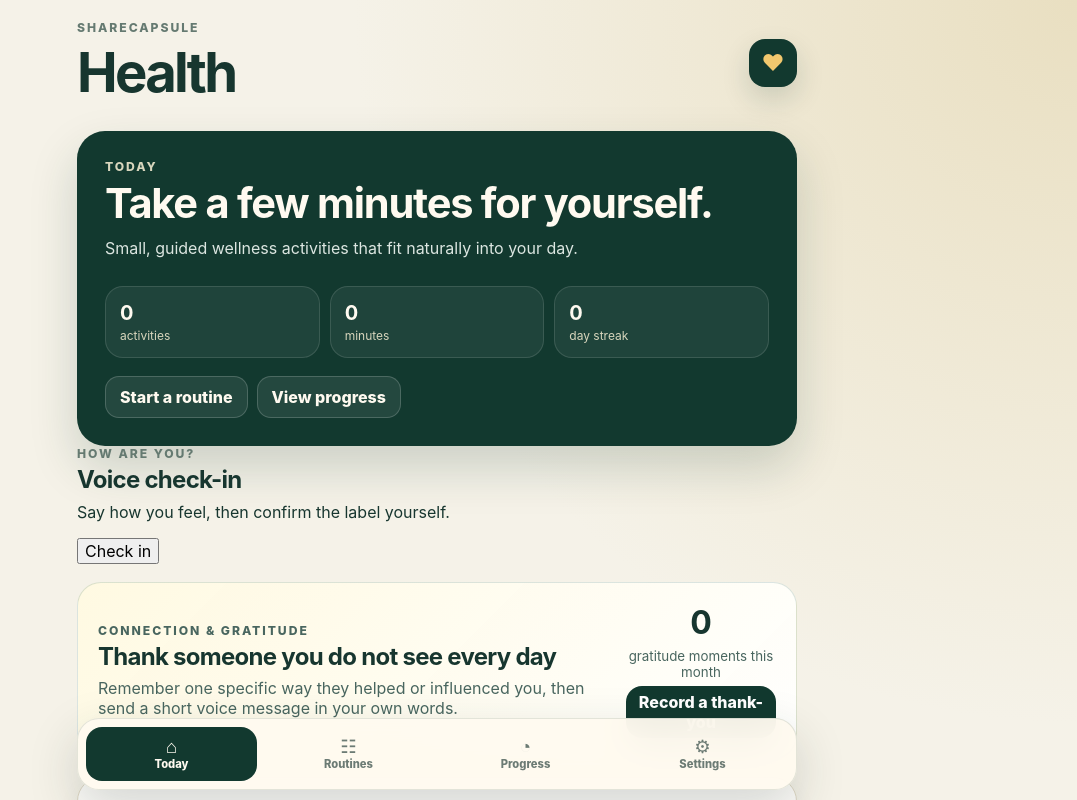
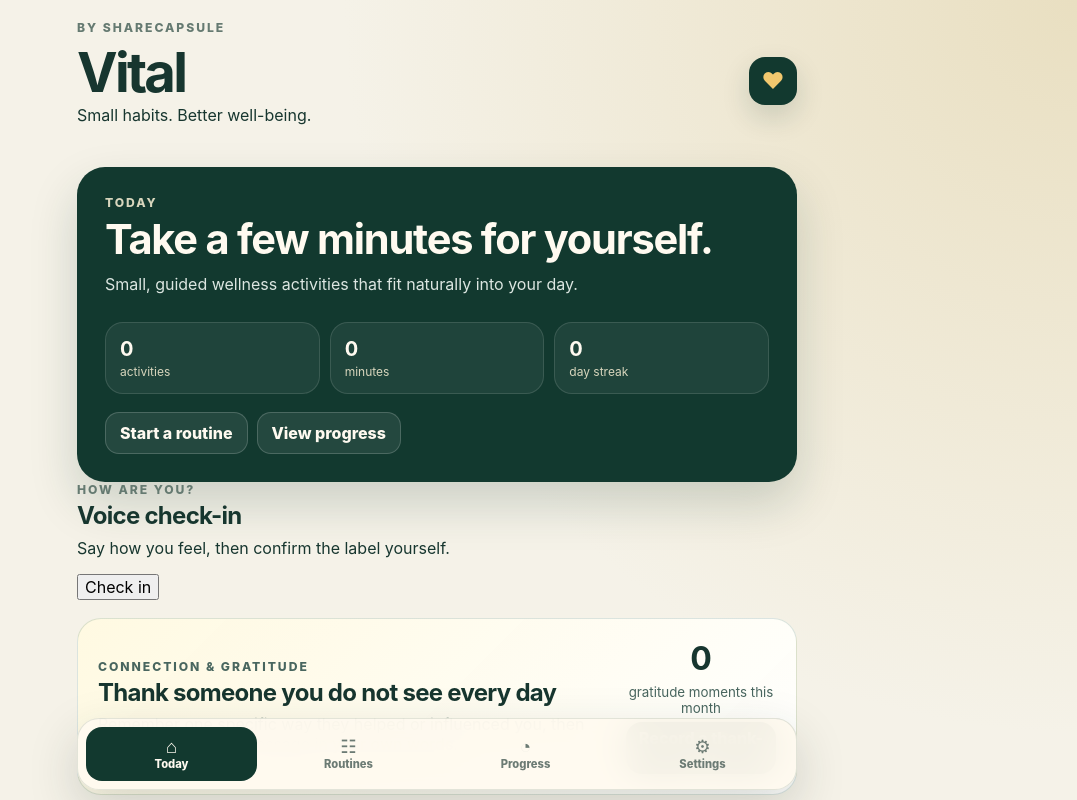
Before and after one commit to ananthaprakashb/sharecapsule-health, a React (Vite) app: page / in a window 1280 px wide. Shown: the top 800 px of the page, without its empty margins (203-1280 px from the left). Built offline with nearby package versions, Linux system fonts and the light colour scheme.

Commit message:
brand: rename app to Vital by ShareCapsule

```diff
--- a/index.html
+++ b/index.html
@@ -4,31 +4,31 @@
     <meta charset="UTF-8" />
     <meta name="viewport" content="width=device-width, initial-scale=1.0, viewport-fit=cover" />
     <meta name="theme-color" content="#12392f" />
-    <meta name="description" content="ShareCapsule Health — guided breathing, mindfulness, movement and daily wellness routines in a local-first PWA." />
-    <meta name="application-name" content="ShareCapsule Health" />
+    <meta name="description" content="Vital by ShareCapsule — guided breathing, mindfulness, movement, voice check-ins, gratitude and daily wellness routines in a local-first PWA." />
+    <meta name="application-name" content="Vital by ShareCapsule" />
     <meta name="mobile-web-app-capable" content="yes" />
     <meta name="apple-mobile-web-app-capable" content="yes" />
     <meta name="apple-mobile-web-app-status-bar-style" content="default" />
-    <meta name="apple-mobile-web-app-title" content="SC Health" />
+    <meta name="apple-mobile-web-app-title" content="Vital" />
     <meta name="format-detection" content="telephone=no" />
     <meta name="referrer" content="strict-origin-when-cross-origin" />
     <meta name="robots" content="index,follow" />
     <meta property="og:type" content="website" />
-    <meta property="og:title" content="ShareCapsule Health" />
-    <meta property="og:description" content="Guided breathing, mindfulness, movement and daily wellness routines." />
+    <meta property="og:title" content="Vital by ShareCapsule" />
+    <meta property="og:description" content="Small habits for breathing, mindfulness, movement, connection and everyday well-being." />
     <meta property="og:url" content="https://health.sharecapsule.org/" />
-    <meta property="og:site_name" content="ShareCapsule Health" />
+    <meta property="og:site_name" content="Vital by ShareCapsule" />
     <meta name="twitter:card" content="summary" />
     <link rel="canonical" href="https://health.sharecapsule.org/" />
     <link rel="manifest" href="/manifest.webmanifest" />
     <link rel="icon" href="/app-icon.svg" type="image/svg+xml" />
     <link rel="icon" href="/icon-192.png" sizes="192x192" type="image/png" />
     <link rel="apple-touch-icon" href="/icon-180.png" sizes="180x180" />
-    <title>ShareCapsule Health</title>
+    <title>Vital by ShareCapsule</title>
   </head>
   <body>
     <div id="root"></div>
-    <noscript>ShareCapsule Health requires JavaScript to run its guided wellness activities.</noscript>
+    <noscript>Vital by ShareCapsule requires JavaScript to run its guided wellness activities.</noscript>
     <script type="module" src="/src/main.tsx"></script>
   </body>
 </html>
--- a/src/App.tsx
+++ b/src/App.tsx
@@ -1,5 +1,6 @@
 import { useEffect, useState } from 'react'
 import { getActivityById, getActivityBySlug } from './activities/library'
+import { APP_NAME } from './brand'
 import { AppChrome } from './components/AppChrome'
 import type { AppSection } from './components/AppChrome'
 import { AiSharingPage } from './pages/AiSharingPage'
@@ -24,7 +25,7 @@
   const [route, setRoute] = useState<Route>(routeFromHash)
   const [activeRoutine, setActiveRoutine] = useState<ActiveRoutine | null>(null)
   useEffect(() => { const onHashChange = () => setRoute(routeFromHash()); window.addEventListener('hashchange', onHashChange); return () => window.removeEventListener('hashchange', onHashChange) }, [])
-  useEffect(() => { const pageTitle = route.page === 'activity' ? getActivityBySlug(route.slug)?.title ?? 'Health activity' : route.page === 'home' ? 'ShareCapsule Health' : route.page === 'ai-sharing' ? 'Share with AI · ShareCapsule Health' : route.page === 'check-in' ? 'Voice check-in · ShareCapsule Health' : `${route.page.charAt(0).toUpperCase()}${route.page.slice(1)} · ShareCapsule Health`; document.title = pageTitle }, [route])
+  useEffect(() => { const pageTitle = route.page === 'activity' ? `${getActivityBySlug(route.slug)?.title ?? 'Wellness activity'} · ${APP_NAME}` : route.page === 'home' ? APP_NAME : route.page === 'ai-sharing' ? `Share with AI · ${APP_NAME}` : route.page === 'check-in' ? `Voice check-in · ${APP_NAME}` : `${route.page.charAt(0).toUpperCase()}${route.page.slice(1)} · ${APP_NAME}`; document.title = pageTitle }, [route])
   function navigate(next: Route) { if (next.page === 'home') window.location.hash = '/'; if (next.page === 'routines') window.location.hash = '/routines'; if (next.page === 'progress') window.location.hash = '/progress'; if (next.page === 'settings') window.location.hash = '/settings'; if (next.page === 'privacy') window.location.hash = '/privacy'; if (next.page === 'ai-sharing') window.location.hash = '/ai-sharing'; if (next.page === 'check-in') window.location.hash = '/check-in'; if (next.page === 'activity') window.location.hash = `/activity/${next.slug}`; setRoute(next) }
   function navigateSection(page: AppSection) { navigate({ page }) }
   function openActivity(activity: HealthActivity) { setActiveRoutine(null); navigate({ page: 'activity', slug: activity.slug }) }
--- /dev/null
+++ b/src/brand.ts
@@ -0,0 +1,4 @@
+export const APP_NAME = 'Vital by ShareCapsule'
+export const APP_SHORT_NAME = 'Vital'
+export const APP_TAGLINE = 'Small habits. Better well-being.'
+export const LEGACY_APP_NAME = 'ShareCapsule Health'
--- a/src/components/AppChrome.tsx
+++ b/src/components/AppChrome.tsx
@@ -1,4 +1,5 @@
 import type { ReactNode } from 'react'
+import { APP_NAME } from '../brand'
 import { ConnectivityBanner } from './ConnectivityBanner'
 import { PwaUpdateNotice } from './PwaUpdateNotice'
 import { ReminderMonitor } from './ReminderMonitor'
@@ -25,7 +26,7 @@
       <PwaUpdateNotice />
       <ReminderMonitor />
       {children}
-      <nav className="phase3-bottom-nav" aria-label="ShareCapsule Health navigation">
+      <nav className="phase3-bottom-nav" aria-label={`${APP_NAME} navigation`}>
         {items.map((item) => (
           <button
             key={item.id}
--- a/src/components/ErrorBoundary.tsx
+++ b/src/components/ErrorBoundary.tsx
@@ -1,5 +1,6 @@
 import { Component } from 'react'
 import type { ErrorInfo, ReactNode } from 'react'
+import { APP_NAME } from '../brand'
 
 type Props = { children: ReactNode }
 type State = { hasError: boolean }
@@ -12,7 +13,7 @@
   }
 
   componentDidCatch(error: Error, info: ErrorInfo) {
-    console.error('ShareCapsule Health render error', error, info)
+    console.error(`${APP_NAME} render error`, error, info)
   }
 
   private reload = () => window.location.reload()
@@ -32,7 +33,7 @@
       <main className="phase5-error-page">
         <section>
           <span aria-hidden="true">♥</span>
-          <p className="eyebrow">ShareCapsule Health</p>
+          <p className="eyebrow">{APP_NAME}</p>
           <h1>We couldn't open this screen.</h1>
           <p>Your local wellness history has not been cleared. Try reloading first; if the installed PWA has stale files, refresh only the app cache.</p>
           <div>
--- a/src/components/PwaInstallCard.tsx
+++ b/src/components/PwaInstallCard.tsx
@@ -1,4 +1,5 @@
 import { useEffect, useState } from 'react'
+import { APP_NAME, APP_SHORT_NAME } from '../brand'
 
 type BeforeInstallPromptEvent = Event & {
   prompt: () => Promise<void>
@@ -55,8 +56,8 @@
       <aside className="pwa-install-card installed" aria-label="App installation status">
         <span aria-hidden="true">✓</span>
         <div>
-          <strong>Installed and offline-ready</strong>
-          <p>ShareCapsule Health can launch from your home screen.</p>
+          <strong>{APP_SHORT_NAME} is installed and offline-ready</strong>
+          <p>{APP_NAME} can launch from your home screen.</p>
         </div>
       </aside>
     )
@@ -67,7 +68,7 @@
       <aside className="pwa-install-card">
         <span className="pwa-install-icon" aria-hidden="true">↧</span>
         <div>
-          <strong>Install ShareCapsule Health</strong>
+          <strong>Install {APP_NAME}</strong>
           <p>Use it like an app and keep core activities available offline.</p>
         </div>
         <button type="button" onClick={install}>Install</button>
@@ -80,7 +81,7 @@
       <aside className="pwa-install-card">
         <span className="pwa-install-icon" aria-hidden="true">＋</span>
         <div>
-          <strong>Add to your Home Screen</strong>
+          <strong>Add {APP_SHORT_NAME} to your Home Screen</strong>
           <p>In Safari, tap Share, then choose Add to Home Screen.</p>
         </div>
       </aside>
--- a/src/components/PwaUpdateNotice.tsx
+++ b/src/components/PwaUpdateNotice.tsx
@@ -1,4 +1,5 @@
 import { useEffect, useState } from 'react'
+import { APP_NAME } from '../brand'
 
 export function PwaUpdateNotice() {
   const [available, setAvailable] = useState(false)
@@ -25,7 +26,7 @@
 
   return (
     <div className="pwa-update-notice" role="status">
-      <span>A new ShareCapsule Health version is ready.</span>
+      <span>A new {APP_NAME} version is ready.</span>
       <button type="button" onClick={updateApp}>Update</button>
     </div>
   )
--- a/src/components/ReminderMonitor.tsx
+++ b/src/components/ReminderMonitor.tsx
@@ -1,3 +1,4 @@
+import { APP_NAME } from '../brand'
 import { useEffect, useState } from 'react'
 import { isScheduleDue, markScheduleNotified, readRoutineSchedules } from '../storage/engagement'
 import type { RoutineSchedule } from '../storage/engagement'
@@ -11,7 +12,7 @@
     const registration = await navigator.serviceWorker?.ready
     if (registration) {
       await registration.showNotification(`Time for ${schedule.title}`, {
-        body: 'Your scheduled ShareCapsule Health routine is ready.',
+        body: `Your scheduled ${APP_NAME} routine is ready.`,
         icon: '/icon-192.png',
         tag: `routine-${schedule.id}`,
         silent,
@@ -21,7 +22,7 @@
     }
 
     new Notification(`Time for ${schedule.title}`, {
-      body: 'Your scheduled ShareCapsule Health routine is ready.',
+      body: `Your scheduled ${APP_NAME} routine is ready.`,
       icon: '/icon-192.png',
       tag: `routine-${schedule.id}`,
       silent,
--- a/src/pages/HomePage.tsx
+++ b/src/pages/HomePage.tsx
@@ -1,5 +1,6 @@
 import { useState } from 'react'
 import { coreActivities, gratitudeActivity } from '../activities/library'
+import { APP_SHORT_NAME, APP_TAGLINE } from '../brand'
 import { ActivityCard } from '../components/ActivityCard'
 import { PwaInstallCard } from '../components/PwaInstallCard'
 import { readGoals } from '../storage/engagement'
@@ -17,7 +18,7 @@
   const minutesProgress = Math.min(100, Math.round((summary.minutes / goals.minutes) * 100)); const activitiesProgress = Math.min(100, Math.round((summary.activities / goals.activities) * 100)); const goalsMet = summary.minutes >= goals.minutes && summary.activities >= goals.activities
   function changeFavorite(activityId: string) { setFavorites(toggleFavorite(activityId)) }
   function renderActivity(activity: HealthActivity) { return <ActivityCard key={activity.id} activity={activity} onOpen={() => onOpenActivity(activity)} isFavorite={favorites.includes(activity.id)} onToggleFavorite={() => changeFavorite(activity.id)} /> }
-  return <main className="page-shell phase3-home"><header className="app-header"><div><p className="eyebrow">ShareCapsule</p><h1>Health</h1></div><span className="brand-mark" aria-hidden="true">♥</span></header>
+  return <main className="page-shell phase3-home"><header className="app-header"><div><p className="eyebrow">by ShareCapsule</p><h1>{APP_SHORT_NAME}</h1><p>{APP_TAGLINE}</p></div><span className="brand-mark" aria-hidden="true">♥</span></header>
     <section className="hero-card"><p className="eyebrow">Today</p><h2>{goalsMet ? 'Daily goals complete.' : 'Take a few minutes for yourself.'}</h2><p>Small, guided wellness activities that fit naturally into your day.</p><div className="today-stats" aria-label="Today's progress"><div><strong>{summary.activities}</strong><span>activities</span></div><div><strong>{summary.minutes}</strong><span>minutes</span></div><div><strong>{progress.streak}</strong><span>day streak</span></div></div><div className="hero-actions"><button type="button" onClick={onOpenRoutines}>Start a routine</button><button type="button" onClick={onOpenProgress}>View progress</button></div></section>
     <section className="phase7-checkin-card"><div><p className="eyebrow">How are you?</p><h2>Voice check-in</h2><p>Say how you feel, then confirm the label yourself.</p></div><button type="button" onClick={onOpenCheckin}>Check in</button></section>
     <section className="phase8-gratitude-card"><div className="phase8-gratitude-copy"><p className="eyebrow">Connection & gratitude</p><h2>Thank someone you do not see every day</h2><p>Remember one specific way they helped or influenced you, then send a short voice message in your own words.</p></div><div className="phase8-gratitude-side"><strong>{gratitude.thisMonth}</strong><small>gratitude moment{gratitude.thisMonth === 1 ? '' : 's'} this month</small><button className="primary-button" type="button" onClick={() => onOpenActivity(gratitudeActivity)}>Record a thank-you</button></div></section>
--- a/src/storage/dataPortability.ts
+++ b/src/storage/dataPortability.ts
@@ -1,7 +1,11 @@
+import { APP_NAME, LEGACY_APP_NAME } from '../brand'
+
 const PREFIX = 'sharecapsule-health:'
 
+type SupportedBackupApp = typeof APP_NAME | typeof LEGACY_APP_NAME
+
 type HealthBackup = {
-  app: 'ShareCapsule Health'
+  app: SupportedBackupApp
   version: 1
   exportedAt: string
   entries: Record<string, string>
@@ -22,7 +26,7 @@
   )
 
   const backup: HealthBackup = {
-    app: 'ShareCapsule Health',
+    app: APP_NAME,
     version: 1,
     exportedAt: new Date().toISOString(),
     entries,
@@ -33,14 +37,15 @@
 
 export function restoreLocalData(raw: string) {
   const parsed = JSON.parse(raw) as Partial<HealthBackup>
-  if (parsed.app !== 'ShareCapsule Health' || parsed.version !== 1 || !parsed.entries || typeof parsed.entries !== 'object') {
-    throw new Error('This file is not a supported ShareCapsule Health backup.')
+  const supportedApp = parsed.app === APP_NAME || parsed.app === LEGACY_APP_NAME
+  if (!supportedApp || parsed.version !== 1 || !parsed.entries || typeof parsed.entries !== 'object') {
+    throw new Error(`This file is not a supported ${APP_NAME} backup.`)
   }
 
   const entries = Object.entries(parsed.entries).filter(
     ([key, value]) => key.startsWith(PREFIX) && typeof value === 'string',
   )
-  if (!entries.length) throw new Error('The backup does not contain ShareCapsule Health data.')
+  if (!entries.length) throw new Error(`The backup does not contain ${APP_NAME} data.`)
 
   clearLocalData()
   entries.forEach(([key, value]) => localStorage.setItem(key, value))
```
Also changed, not shown: public/manifest.webmanifest.
